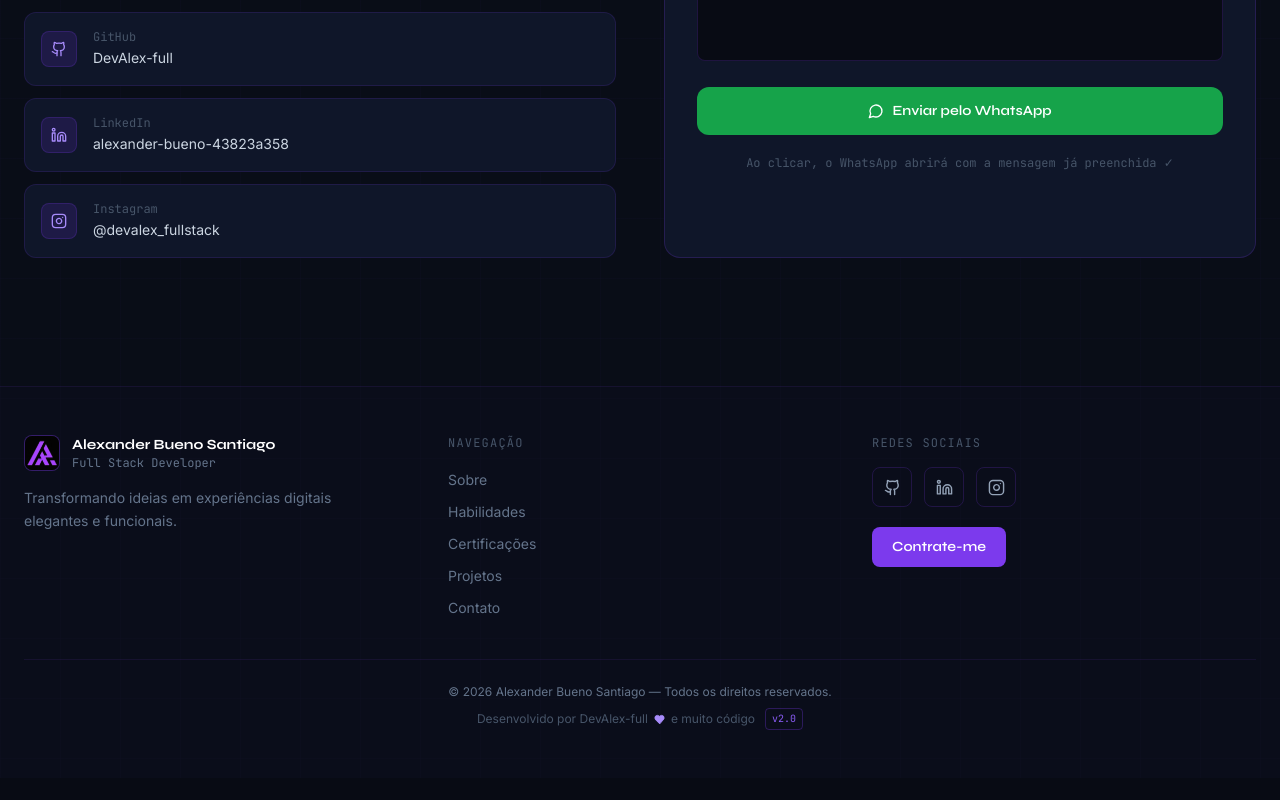
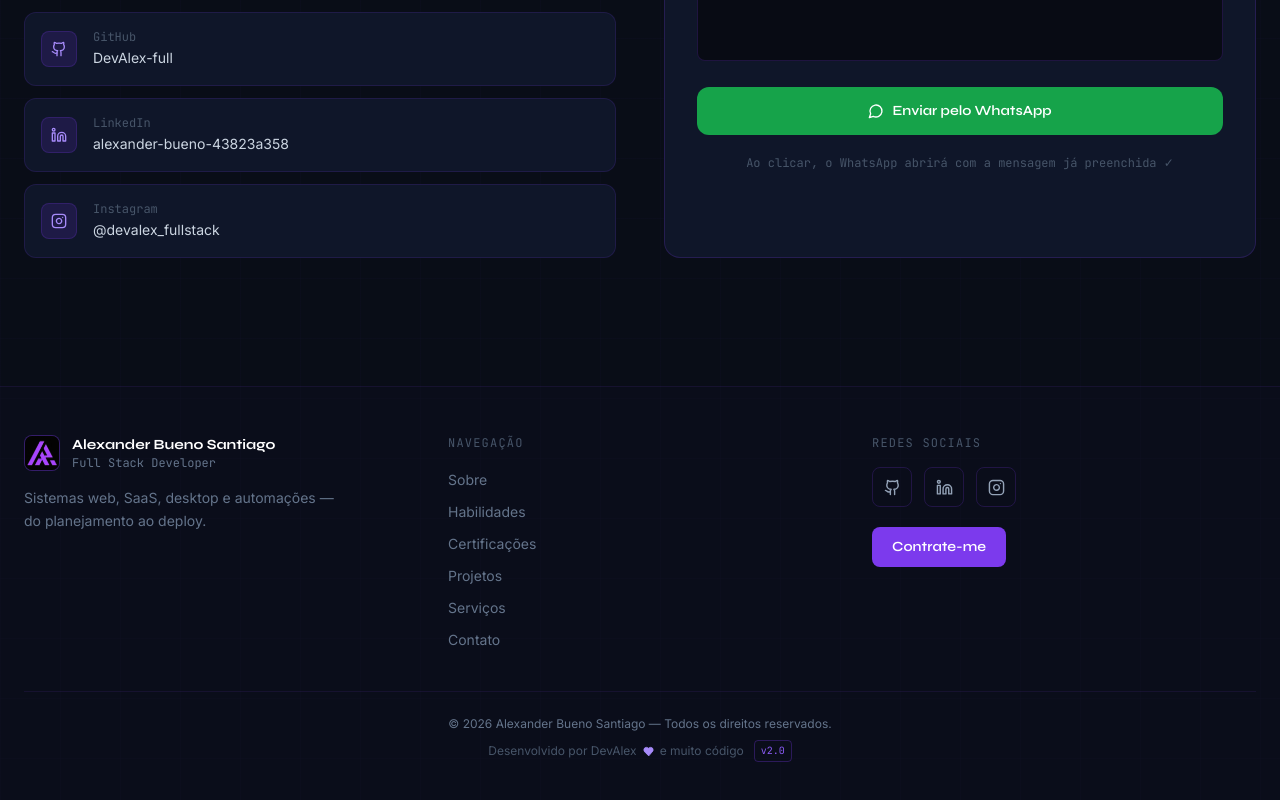
Before and after one commit to DevAlex-full/PORTIFOLIO, a Next.js app: page / in a window 1280 px wide. Shown: the part 7642-8442 px from the top of the page. Before the commit the page ends 8420 px from the top, so only its background shows below. Built offline with nearby package versions, Linux system fonts and the light colour scheme.

Commit message:
adicionando o no footer a seção de serviços

```diff
--- a/components/layout/Footer.tsx
+++ b/components/layout/Footer.tsx
@@ -1,32 +1,21 @@
-// 📁 CAMINHO: portfolio/components/layout/Footer.tsx
+// 📁 CAMINHO: components/layout/Footer.tsx
 'use client'
 
 import { Github, Linkedin, Instagram, Heart } from 'lucide-react'
 
 const socialLinks = [
-  {
-    icon: Github,
-    href: 'https://github.com/DevAlex-full',
-    label: 'GitHub',
-  },
-  {
-    icon: Linkedin,
-    href: 'https://www.linkedin.com/in/alexander-bueno-43823a358/',
-    label: 'LinkedIn',
-  },
-  {
-    icon: Instagram,
-    href: 'https://www.instagram.com/devalex_fullstack/',
-    label: 'Instagram',
-  },
+  { icon: Github,    href: 'https://github.com/DevAlex-full',                          label: 'GitHub'    },
+  { icon: Linkedin,  href: 'https://www.linkedin.com/in/alexander-bueno-43823a358/',    label: 'LinkedIn'  },
+  { icon: Instagram, href: 'https://www.instagram.com/devalex_fullstack/',              label: 'Instagram' },
 ]
 
 const navLinks = [
-  { label: 'Sobre', href: '#about' },
-  { label: 'Habilidades', href: '#skills' },
-  { label: 'Certificações', href: '#certifications' },
-  { label: 'Projetos', href: '#projects' },
-  { label: 'Contato', href: '#contact' },
+  { label: 'Sobre',        href: '#about'         },
+  { label: 'Habilidades',  href: '#skills'        },
+  { label: 'Certificações',href: '#certifications' },
+  { label: 'Projetos',     href: '#projects'      },
+  { label: 'Serviços',     href: '#services'      },
+  { label: 'Contato',      href: '#contact'       },
 ]
 
 export function Footer() {
@@ -55,7 +44,7 @@ export function Footer() {
               </div>
             </div>
             <p className="font-body text-sm text-slate-500 leading-relaxed max-w-xs">
-              Transformando ideias em experiências digitais elegantes e funcionais.
+              Sistemas web, SaaS, desktop e automações — do planejamento ao deploy.
             </p>
           </div>
 
@@ -108,7 +97,7 @@ export function Footer() {
             © {year} Alexander Bueno Santiago — Todos os direitos reservados.
           </p>
           <p className="font-body text-xs text-slate-600 flex items-center gap-1.5">
-            Desenvolvido por DevAlex-full
+            Desenvolvido por DevAlex
             <Heart size={11} className="text-violet-400 fill-violet-400" />
             e muito código
             <span className="ml-1 font-mono text-[10px] px-1.5 py-0.5 rounded border border-violet-600/30 text-violet-500">
```
